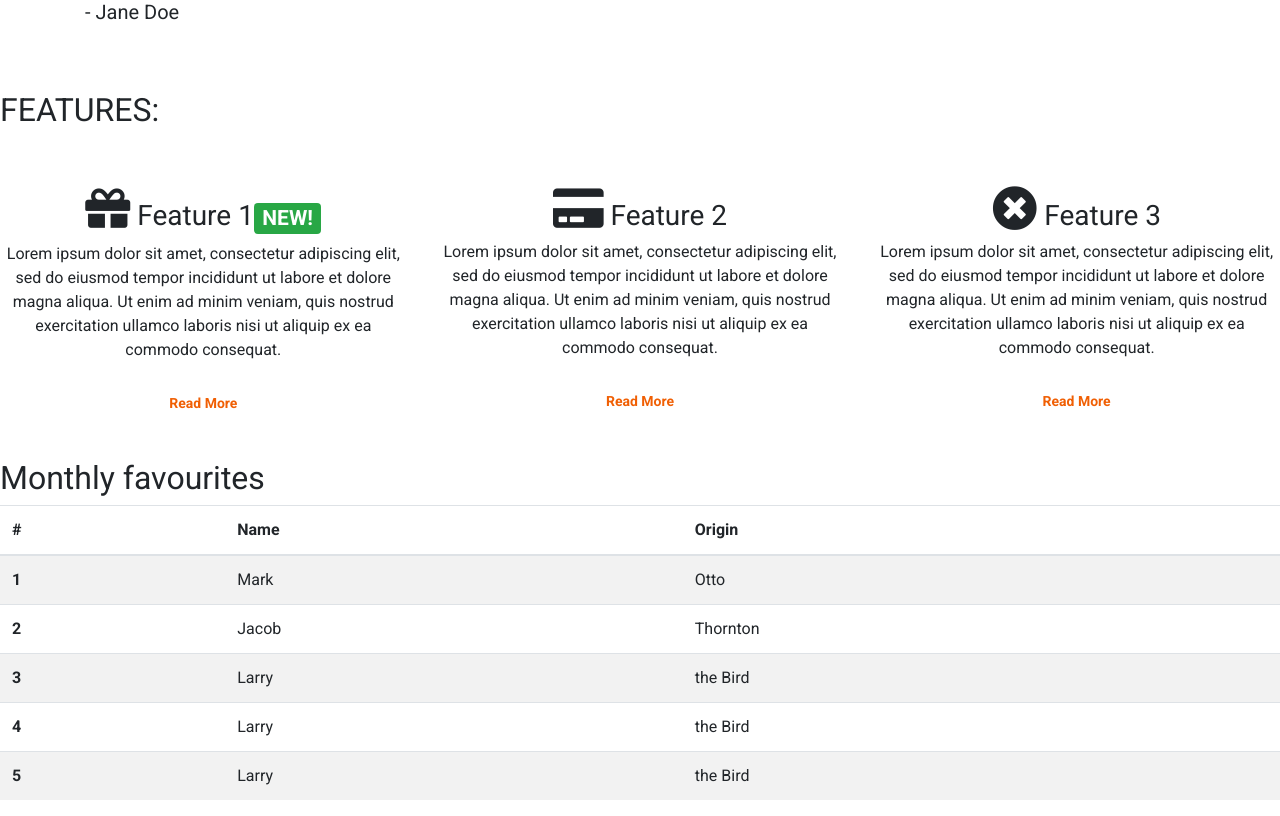
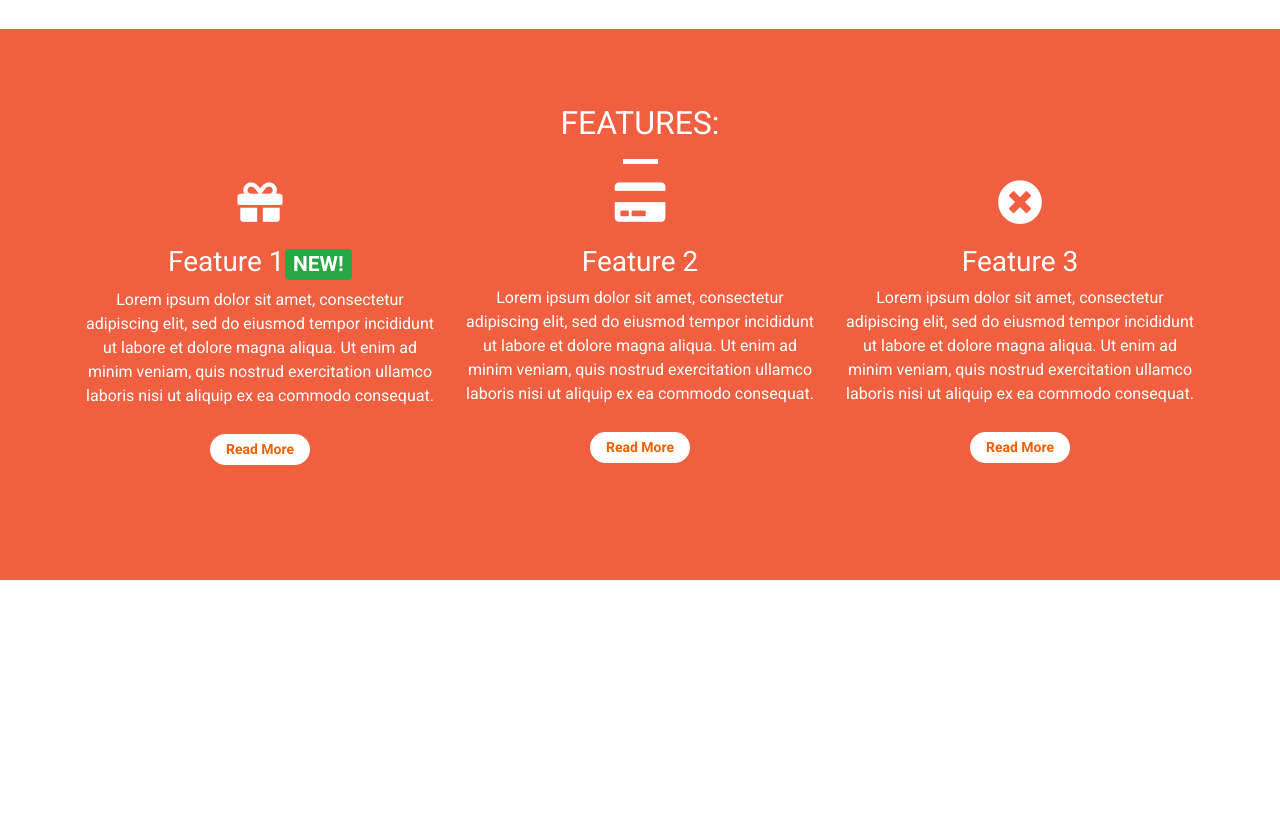
Before and after one commit to marina601/bootstrap2, a plain HTML site: page index.html in a window 1280 px wide. Shown: the part 1243-2059 px from the top of the page. After the commit the page ends 1823 px from the top, so only its background shows below. Drawn offline with nearby package versions, Linux system fonts and the light colour scheme.

Commit message:
fished prodject

```diff
--- a/index.html
+++ b/index.html
@@ -12,7 +12,18 @@
 </head>
 
 <body>
-   <nav class="navbar navbar-light navbar-expand-sm bg-light">
+  <div class="container-fluid navalert-container">
+   <div class="container-fluid alert-container">
+      <div class="row d-none d-sm-block">
+        <div class="col-12">
+          <div class="site-wide-alert alert alert-warning">
+             <strong>Sale Now On!</strong> We've got a sale on. Get a 12-month subscription for
+              6! <a href="">See here for details!</a>
+          </div>
+        </div>
+      </div>
+    </div>
+   <nav class="navbar navbar-dark navbar-expand-sm">
         <a href="/" class="navbar-brand">
                     Whiskey Drop</a>
 
@@ -40,22 +51,13 @@
         </div>
         <div class="d-none d-md-block">
             <p class="navbar-text my-auto mr-2"><i>Great whiskey delivered to your door</i></p>
-            <a href="/login">Sign In / Sign Up</a>
+            <a href="/login" class="btn btn--cta btn--red">Sign In / Sign Up</a>
         </div>
         <!--</div>-->
     </nav>
+  </div>
 
 
-    <div class="container alert-container">
-      <div class="row d-none d-sm-block">
-        <div class="col-12">
-          <div class="alert alert-warning">
-             <strong>Sale Now On!</strong> We've got a sale on. Get a 12-month subscription for
-              6! <a href="">See here for details!</a>
-          </div>
-        </div>
-      </div>
-    </div>
     <div class="container-fluid callout-container">
       <div class="opaque-overlay">&nbsp;</div>
       <div class="row">
@@ -72,13 +74,14 @@
           </section>
         </div>
      </div>
-
    </div>
-     <div class="container quotes-container">
+     <div class="container-wrapper">
+     <div class="container quotes-container content-container">
      <section class="quotes">
          <div class="row">
-           <div class="col-12 my-5">
+           <div class="col-12 page-header">
              <h2 class="text-uppercase">Quotes:</h2>
+             <hr class="block-divider block-divider--short">
            </div>
          </div>
          <div class="row">
@@ -112,79 +115,42 @@
        </section>
 
        </div>
-
-    <div class="features-container">
-       <section class="features">
-         <div class="row">
-           <div class="col-12 my-5">
+      </div>
+      <div class="container-wrapper container-wrapper--red">
+         <div class="container features-container content-container">
+          <section class="features">
+          <div class="row">
+           <div class="col-12 page-header">
               <h2 class="text-uppercase">Features:</h2>
+              <hr class="block-divider block-divider--short block-divider--white">
            </div>
          </div>
          <div class="row">
             <div class="col-12 col-md-6 col-lg-4">
               <div class="feature">
-                 <h3><i class="fas fa-gift d-none d-sm-inline"></i> Feature 1<span class="badge badge-success">NEW!</span></h3>
+                 <h3><i class="fas fa-gift d-none d-sm-block"></i> Feature 1<span class="badge badge-success">NEW!</span></h3>
                  <p>Lorem ipsum dolor sit amet, consectetur adipiscing elit, sed do eiusmod tempor incididunt ut labore et dolore magna aliqua. Ut enim ad minim veniam, quis nostrud exercitation ullamco laboris nisi ut aliquip ex ea commodo consequat.</p>
                  <p><a class="btn btn-sm btn-light" href="">Read More</a></p>
               </div>
             </div>
             <div class="col-12 col-md-6 col-lg-4">
               <div class="feature">
-                  <h3><i class="fas fa-credit-card d-none d-sm-inline"></i> Feature 2</h3>
+                  <h3><i class="fas fa-credit-card d-none d-sm-block"></i> Feature 2</h3>
                   <p>Lorem ipsum dolor sit amet, consectetur adipiscing elit, sed do eiusmod tempor incididunt ut labore et dolore magna aliqua. Ut enim ad minim veniam, quis nostrud exercitation ullamco laboris nisi ut aliquip ex ea commodo consequat.</p>
                   <p><a class="btn btn-sm btn-light" href="">Read More</a></p>
               </div>
             </div>
             <div class="col-12 d-md-none d-lg-block col-lg-4">
               <div class="feature">
-                 <h3><i class="fas fa-times-circle d-none d-sm-inline"></i> Feature 3</h3>
+                 <h3><i class="fas fa-times-circle d-none d-sm-block"></i> Feature 3</h3>
                  <p>Lorem ipsum dolor sit amet, consectetur adipiscing elit, sed do eiusmod tempor incididunt ut labore et dolore magna aliqua. Ut enim ad minim veniam, quis nostrud exercitation ullamco laboris nisi ut aliquip ex ea commodo consequat.</p>
                  <p><a class="btn btn-sm btn-light" href="">Read More</a></p>
                </div>
             </div>
-          </div>
-        </section>
+           </div>
+          </section>
+         </div>
        </div>
-        <section>
-            <h2>Monthly favourites</h2>
-            <table class="table table-striped">
-     <thead>
-       <tr>
-        <th scope="col">#</th>
-        <th scope="col">Name</th>
-        <th scope="col">Origin</th>
-      </tr>
-     </thead>
-     <tbody>
-       <tr>
-      <th scope="row">1</th>
-      <td>Mark</td>
-      <td>Otto</td>
-      </tr>
-       <tr>
-      <th scope="row">2</th>
-      <td>Jacob</td>
-      <td>Thornton</td>
-       </tr>
-       <tr>
-      <th scope="row">3</th>
-      <td>Larry</td>
-      <td>the Bird</td>
-      </tr>
-       <tr>
-      <th scope="row">4</th>
-      <td>Larry</td>
-      <td>the Bird</td>
-      </tr>
-      <tr>
-      <th scope="row">5</th>
-      <td>Larry</td>
-      <td>the Bird</td>
-      </tr>
-     </tbody>
-     </table>
-    </section>
-
    <div class="modal" tabindex="-1" role="dialog" id="signUpModal">
     <div class="modal-dialog" role="document">
       <div class="modal-content">
```
